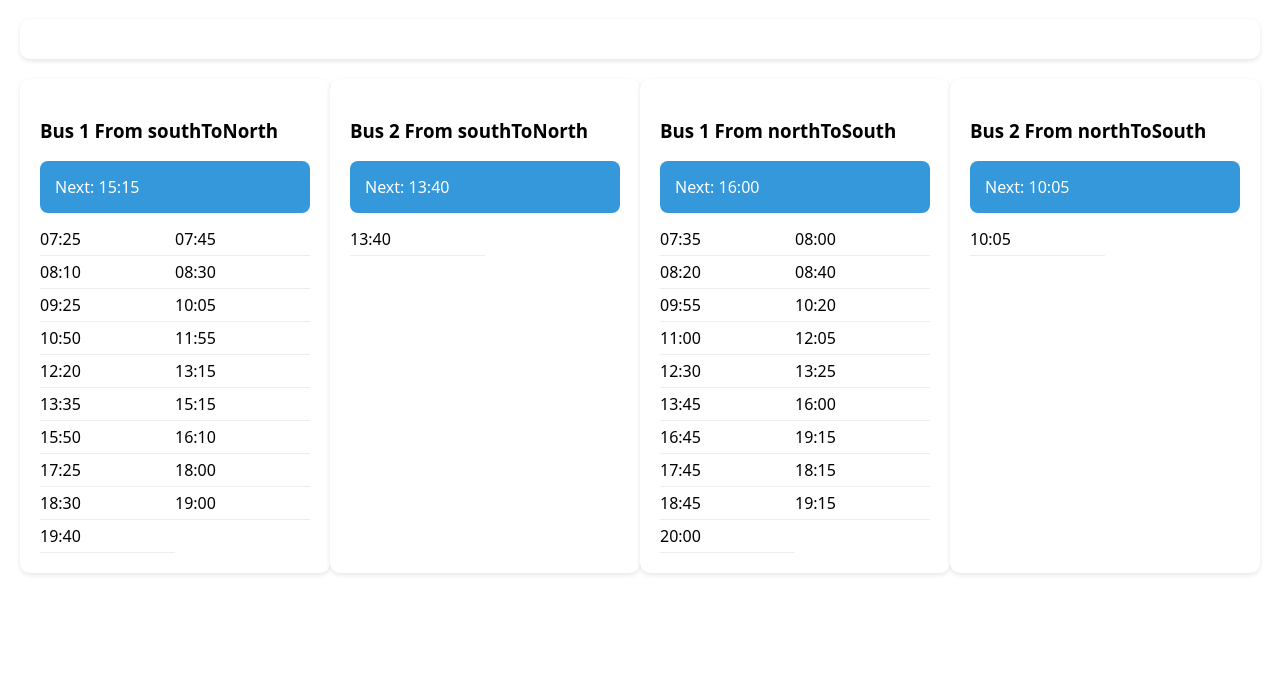
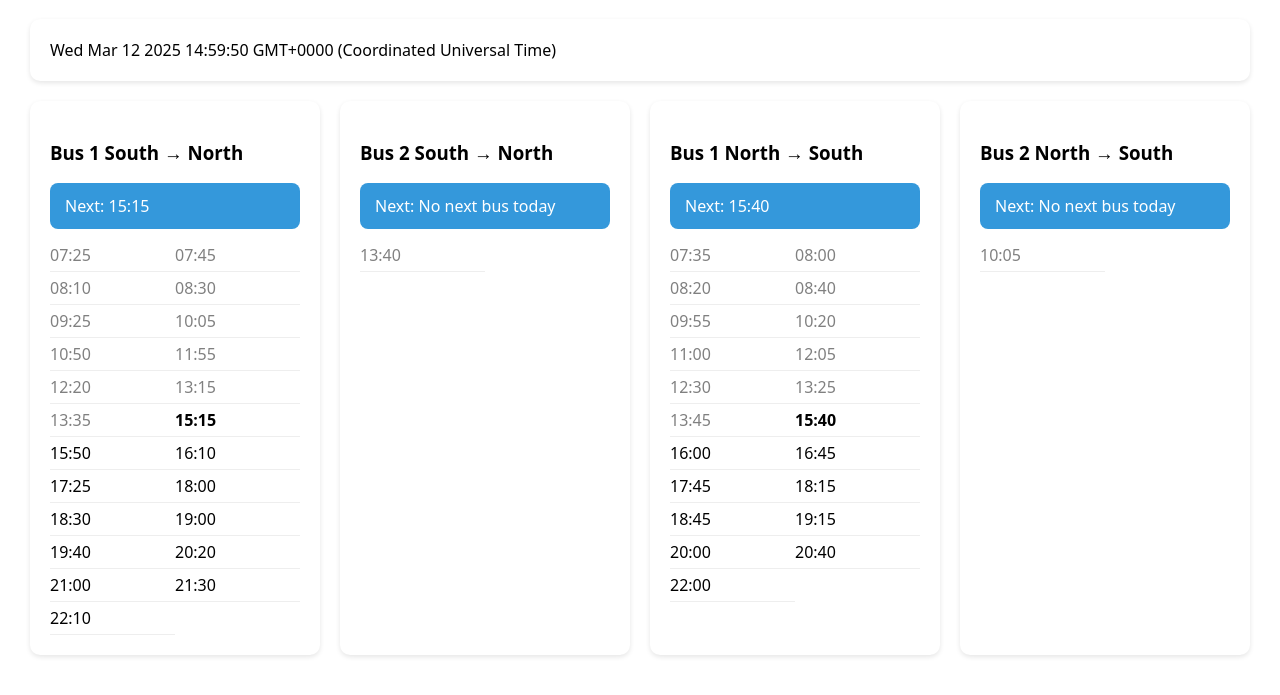
Before and after one commit to Goosople/Buses-PWA, a plain HTML site: page index.html in a window 1280 px wide. Shown: the part 87-782 px from the top of the page. Drawn offline with Linux system fonts and the light colour scheme.

Commit message:
- separate css - update style

```diff
--- a/buses.json
+++ b/buses.json
@@ -1,5 +1,5 @@
 {
-    "southToNorth": [
+    "SouthToNorth": [
         [
             [
                 "07:25",
@@ -20,7 +20,11 @@
                 "18:00",
                 "18:30",
                 "19:00",
-                "19:40"
+                "19:40",
+                "20:20",
+                "21:00",
+                "21:30",
+                "22:10"
             ]
         ],
         [
@@ -55,7 +59,7 @@
             ]
         ]
     ],
-    "northToSouth": [
+    "NorthToSouth": [
         [
             [
                 "07:35",
@@ -69,14 +73,16 @@
                 "12:30",
                 "13:25",
                 "13:45",
+                "15:40",
                 "16:00",
                 "16:45",
-                "19:15",
                 "17:45",
                 "18:15",
                 "18:45",
                 "19:15",
-                "20:00"
+                "20:00",
+                "20:40",
+                "22:00"
             ]
         ],
         [
--- a/index.html
+++ b/index.html
@@ -6,85 +6,25 @@
     <meta name="viewport" content="width=device-width, initial-scale=1.0">
     <title>Shuttle Bus Timetable</title>
     <link rel="manifest" href="manifest.json">
-    <style>
-        :root {
-            --primary: #2c3e50;
-            --secondary: #3498db;
-        }
-
-        body {
-            font-family: system-ui;
-            margin: 0;
-            padding: 20px;
-        }
-
-        .card {
-            background: white;
-            border-radius: 10px;
-            box-shadow: 0 2px 5px rgba(0, 0, 0, 0.1);
-            padding: 20px;
-            margin: 10px 0;
-        }
-
-        .next-bus {
-            color: white;
-            background: var(--secondary);
-            padding: 15px;
-            border-radius: 8px;
-        }
-
-        .time-list {
-            margin-top: 10px;
-            display: grid;
-            grid-template-columns: repeat(2, 1fr);
-        }
-
-        .time-item {
-            padding: 5px 0;
-            border-bottom: 1px solid #eee;
-        }
-
-        @media (prefers-color-scheme: dark) {
-            body {
-                background: #1a1a1a;
-                color: white;
-            }
-
-            .card {
-                background: #2d2d2d;
-            }
-        }
-
-        @media (min-width: 768px) {
-            #timetable {
-                display: grid;
-                grid-template-columns: 1fr 1fr;
-            }
-        }
-
-        @media (min-width: 1280px) {
-            #timetable {
-                display: grid;
-                grid-template-columns: 1fr 1fr 1fr 1fr;
-            }
-        }
-    </style>
+    <link rel="stylesheet" type="text/css" href="styles.css">
 </head>
 
 <body>
-    <h1>Shuttle Bus Timetable</h1>
+    <header>
+        <h1>Shuttle Bus Timetable</h1>
+    </header>
     <div id="status" class="card"></div>
     <div id="timetable"></div>
 
     <script>
-        // 注册Service Worker
+        // register the service worker
         if ('serviceWorker' in navigator) {
             navigator.serviceWorker.register('sw.js')
                 .then(() => console.log('Service Worker registered'))
                 .catch(err => console.log('Registration failed:', err));
         }
 
-        // 获取时刻表数据
+        // get schedule data
         let scheduleData = null;
 
         async function loadSchedule() {
@@ -93,34 +33,33 @@
                 scheduleData = await res.json();
                 updateDisplay();
             } catch (err) {
-                console.log(err);
+                console.error(err);
             }
         }
 
-        // 显示最近班次
         function updateDisplay() {
             const now = new Date();
             const timetable = document.getElementById('timetable');
+            const status = document.getElementById('status');
             timetable.innerHTML = '';
+            status.innerHTML = now;
 
             Object.keys(scheduleData).forEach(direction => {
                 scheduleData[direction].forEach((bus, busNum) => {
                     bus.forEach((times, day) => {
                         if (now.getDay() === day + 1 || busNum === 0) {
-                            const nextTime = times.find(t =>
-                                t > now.toTimeString().substr(0, 5)
-                            ) || times[0];
-
+                            const nextTime = times.find(t => getDate(t) > now);
                             const card = document.createElement('div');
                             card.className = 'card';
                             card.innerHTML = `
-                                <h3>Bus ${busNum + 1} From ${direction}</h3>
-                                <div class="next-bus">Next: ${nextTime}</div>
-                                <div class="time-list">
-                                    ${times.map(t =>
-                                `<div class="time-item">${t}</div>`
-                            ).join('')}
-                                </div>
+                        <h3>Bus ${busNum + 1} ${direction.replace('To', ' → ')}</h3>
+                        <div class="next-bus-box">Next: ${nextTime || 'No next bus today'}</div>
+                        <div class="time-list">
+                            ${times.map(t =>
+                                `<div class="time-item ${getDate(t) < now ?
+                                    'past-bus' : t === nextTime ?
+                                        'next-bus' : ''}">${t}</div>`).join('')}
+                        </div>
                             `;
                             timetable.appendChild(card);
                         }
@@ -129,9 +68,20 @@
             });
         }
 
-        // 初始化
+        function getDate(str) {
+            const now = new Date();
+            return new Date(
+                now.getFullYear(),
+                now.getMonth(),
+                now.getDate(),
+                str.split(':')[0],
+                str.split(':')[1],
+            );
+        }
+
+        // initialize
         loadSchedule();
-        setInterval(updateDisplay, 60000); // 每分钟更新
+        setInterval(updateDisplay, 1000);
     </script>
 </body>
 
--- /dev/null
+++ b/styles.css
@@ -0,0 +1,69 @@
+:root {
+    --primary: #2c3e50;
+    --secondary: #3498db;
+}
+
+body {
+    font-family: system-ui;
+    margin: 0;
+    padding: 20px;
+}
+
+.card {
+    background: white;
+    border-radius: 10px;
+    box-shadow: 0 2px 5px rgba(0, 0, 0, 0.1);
+    padding: 20px;
+    margin: 10px;
+}
+
+.next-bus-box {
+    color: white;
+    background: var(--secondary);
+    padding: 12px 15px;
+    border-radius: 8px;
+}
+
+.next-bus {
+    font-weight: bold;
+}
+
+.past-bus {
+    color: gray;
+}
+
+.time-list {
+    margin-top: 10px;
+    display: grid;
+    grid-template-columns: 1fr 1fr;
+}
+
+.time-item {
+    padding: 5px 0;
+    border-bottom: 1px solid #eee;
+}
+
+@media (prefers-color-scheme: dark) {
+    body {
+        background: #1a1a1a;
+        color: white;
+    }
+
+    .card {
+        background: #2d2d2d;
+    }
+}
+
+@media (min-width: 768px) {
+    #timetable {
+        display: grid;
+        grid-template-columns: 1fr 1fr;
+    }
+}
+
+@media (min-width: 1280px) {
+    #timetable {
+        display: grid;
+        grid-template-columns: 1fr 1fr 1fr 1fr;
+    }
+}
```
Also changed, not shown: manifest.json.
